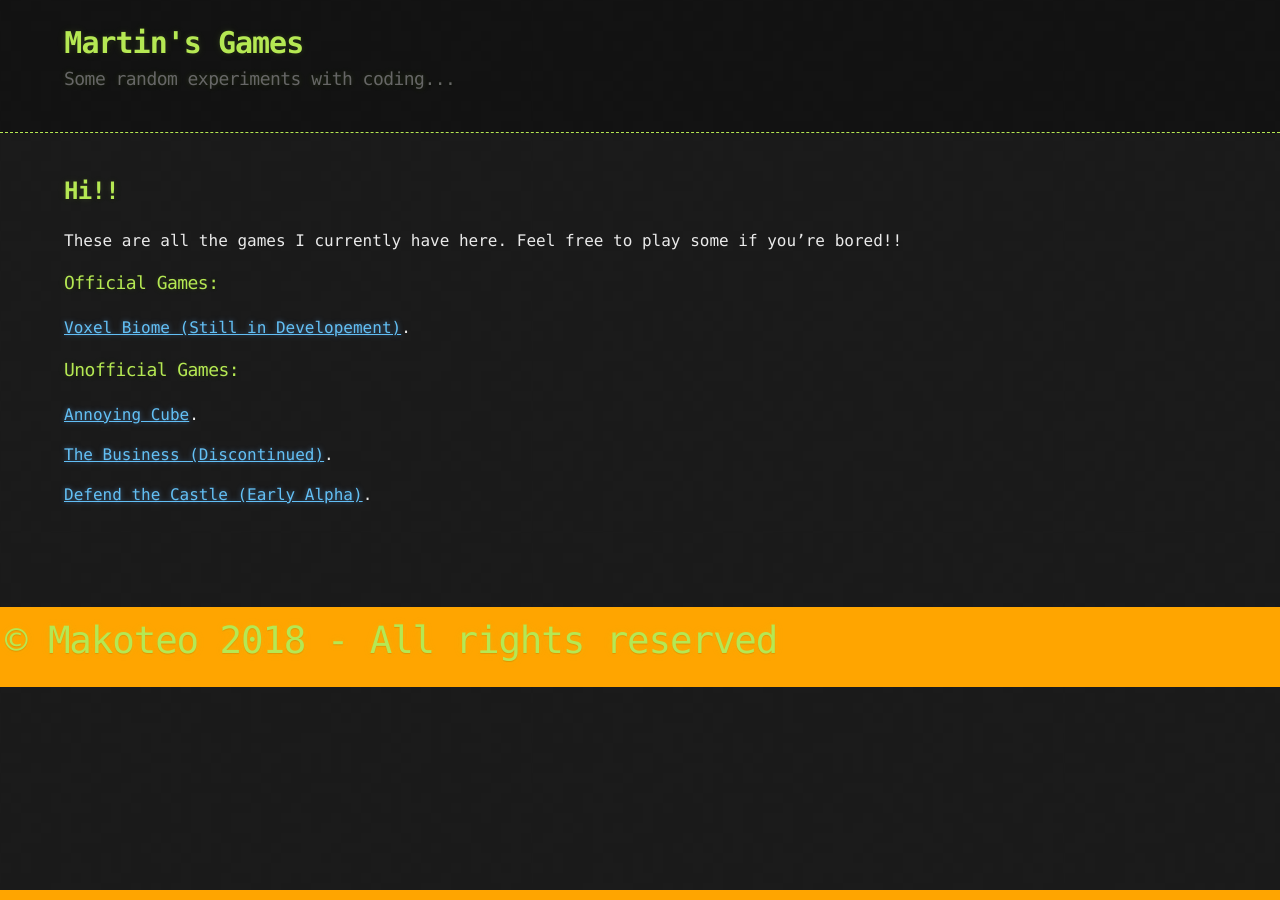
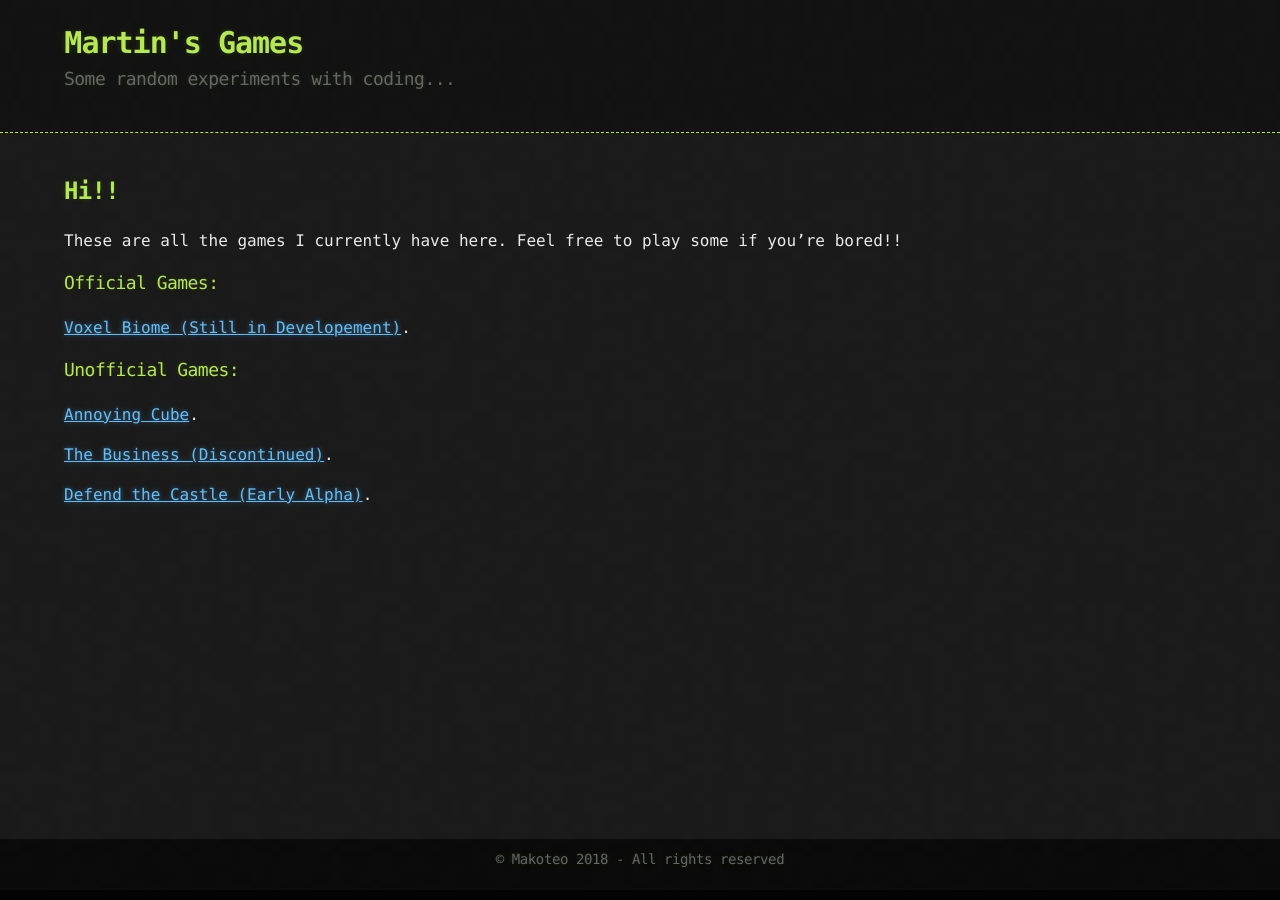
Before and after one commit to makoteo/blog, a Jekyll site: the page built from index.md, in a window 1280 px wide. Built offline with Jekyll 4.4.1, drawn with Linux system fonts in a browser that asks for light colours; our own code applies the rules of GitHub Pages for plain Markdown files.

Commit message:
More footer stuff...

```diff
--- a/_sass/jekyll-theme-hacker.scss
+++ b/_sass/jekyll-theme-hacker.scss
@@ -96,8 +96,14 @@ footer h2 {
   color: #666;
 }
 
+#foo-pop h2 {
+  font-size: 14px;
+  font-weight: 300;
+  color: #666;
+}
+
 [id^=foo]{
-  background:orange;
+  background: rgba(0, 0, 0, 0.7);
   padding:5px;
   font-size:25px;
 }
@@ -110,8 +116,13 @@ footer h2 {
 }
 #foo-pop{
   position:absolute;
-  height:70px;
-  right:0; left:0;
+  background: rgba(0, 0, 0, 0.6);
+  width: 100%;
+  //border-top: 1px dashed $conifer; //header;
+  padding: 10px 0;
+  left: 0;
+  bottom: 0;
+  text-align: center;
 }
 
 #downloads .btn {
```
